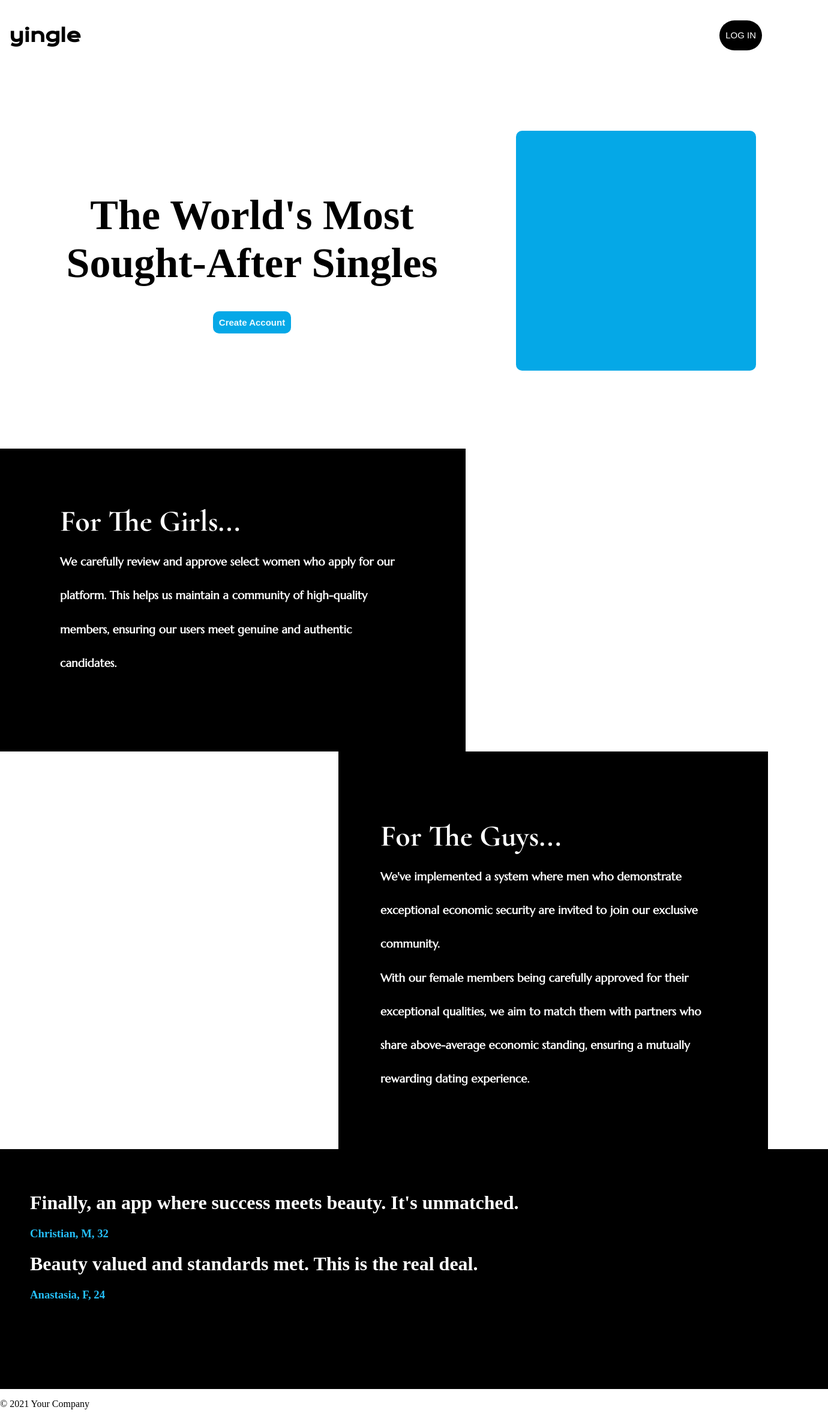
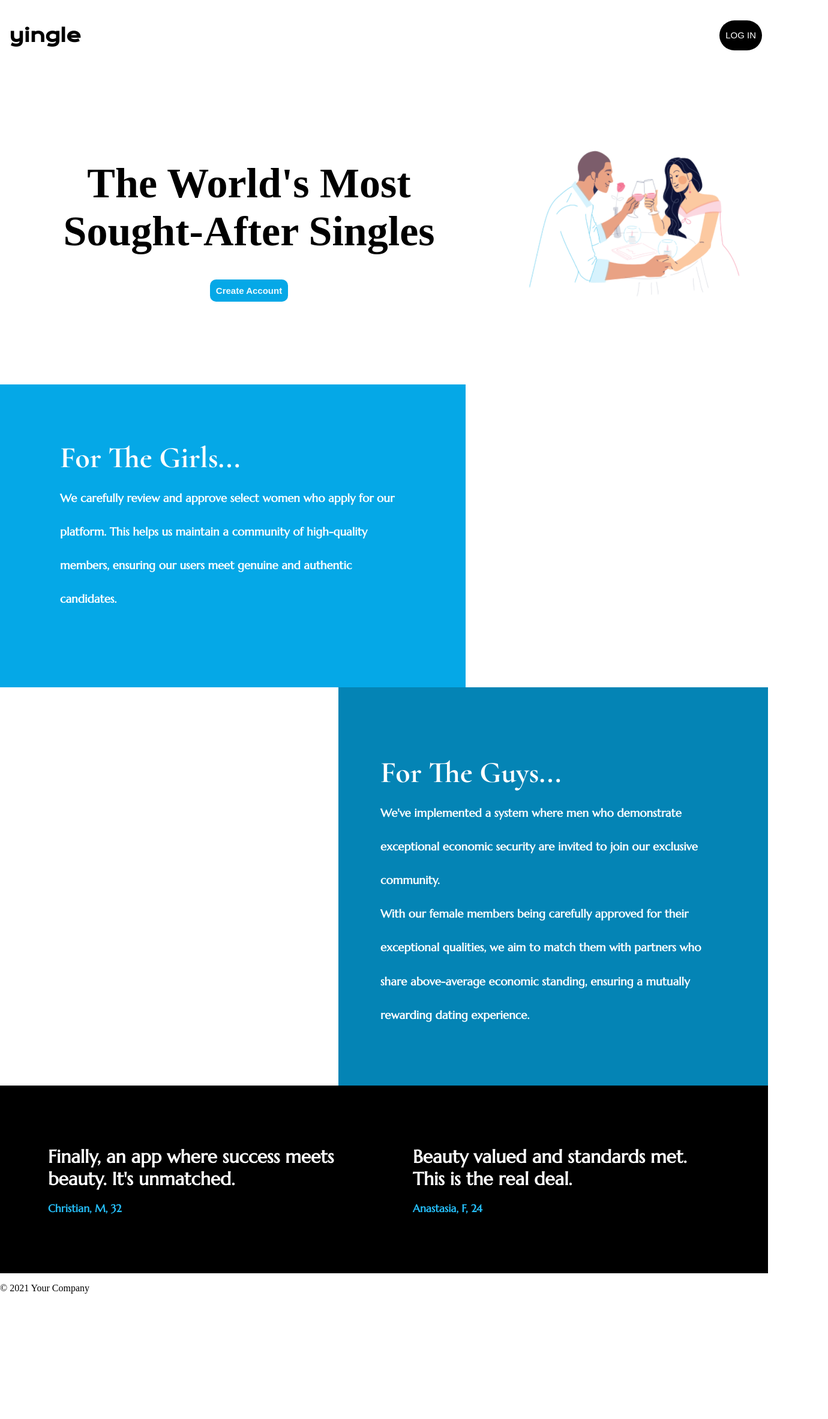
Before and after one commit to BonJenn/yinglev4, a React (Create React App) app in the folder client/: page / in a window 1280 px wide. Shown: the whole page at 60% size, 1380 px wide, since content can reach past the window. After the commit the page ends 2173 px from the top, so only its background shows below. Built offline with nearby package versions, Linux system fonts and the light colour scheme.

Commit message:
Lots of styling to the homepage.

```diff
--- a/client/src/index.css
+++ b/client/src/index.css
@@ -20,6 +20,8 @@
 html, body {
   margin: 0;
   padding: 0;
+  width: 100%;
+  overflow-x: hidden;
 }
 
 
--- a/client/src/pages/Home/Hero.js
+++ b/client/src/pages/Home/Hero.js
@@ -1,5 +1,5 @@
 import React from 'react';
-import styles from './Home.module.css'; // Ensure this path is correct
+import styles from './Hero.module.css'; // Ensure this path is correct
 
 function Hero() {
     return (
--- a/client/src/pages/Home/Hero.module.css
+++ b/client/src/pages/Home/Hero.module.css
@@ -1,6 +1,7 @@
 .hero-sections {
     display: flex;
     flex-direction: column;
+
 
   }
 
@@ -13,7 +14,7 @@
   .hero_section_women {
     margin-top: 30px;
     height: auto;
-    background-color: black;
+    background-color: var(--primary);
     width: 45%;
     align-self: flex-start;
   }
@@ -21,7 +22,7 @@
   .hero_section_man {
     padding: 70px;
     height: auto;
-    background-color: black;
+    background-color: var(--primary-dark);
     width: 45%;
     align-self: flex-end;
   }
--- a/client/src/pages/Home/Hero_Quotes.module.css
+++ b/client/src/pages/Home/Hero_Quotes.module.css
@@ -12,12 +12,13 @@
 
 
 .hero_quotes {
+    display: flex;
+    flex-direction: row;
     height: auto;
-    width: 100%;
     background-color: black;
     color: var(--primary-light);
-    height: 300px;
-    padding: 50px;
+    padding: 80px;
+    gap: 50px;
 
 
 
@@ -25,6 +26,7 @@
 
 
 
-  .quote_1 .quote_2 {
-    font-family: 'Marcellus'
+  .quote_1, .quote_2 {
+    font-family: 'Marcellus'; /* Added semicolon */
+    font-size: 15px;
   }
--- a/client/src/pages/Home/Home.js
+++ b/client/src/pages/Home/Home.js
@@ -6,6 +6,7 @@ import AuthModal from "../../components/AuthModal"
 import styles from './Home.module.css'
 import { useState } from 'react'
 import { useCookies } from 'react-cookie'
+import homeImage from '../../images/yingle_home_image.png'
 
 const Home = () => {
 
@@ -52,6 +53,7 @@ const Home = () => {
 
                 <div className={styles.home_column2}>
                     <div className={styles.home_filler_img}>
+                        <img src={homeImage} alt="Yingle home image" />
 
                     </div>
                 </div>
--- a/client/src/pages/Home/Home.module.css
+++ b/client/src/pages/Home/Home.module.css
@@ -36,16 +36,17 @@
   color: var(--primary-content);
   font-weight: bold;
   font-size: 15px;
-
+  transition: transform 0.2s; /* Smooth transition for transform property */
 }
 
-  .home_filler_img {
-    height: 400px;
-    width: 400px;
-    background-color: var(--primary);
-    margin: 20px;
-    border-radius: 10px;
-  }
+.primary-button:hover, .primary-button:active {
+  transform: scale(1.05); /* Slightly increase size on hover and click */
+  background-color: var(--primary-dark);
+}
+
+ .home img {
+  width: 450px;
+ }
 
   .hero-sections {
     display: flex;
```
Also changed, not shown: client/src/images/yingle_home_image.png (added), 1 other file (tests, documents, lock files or other folders).
